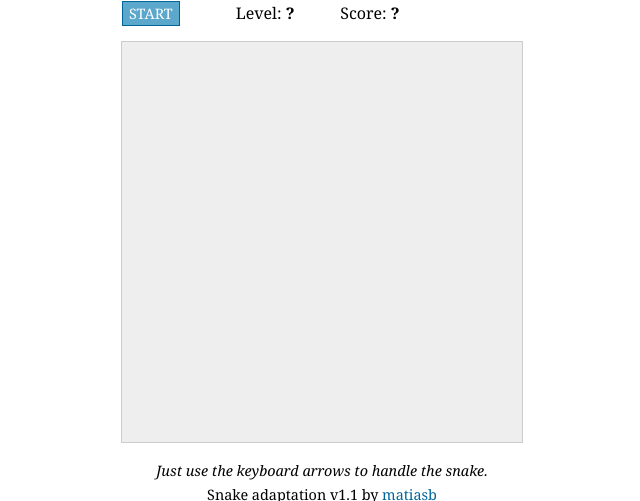
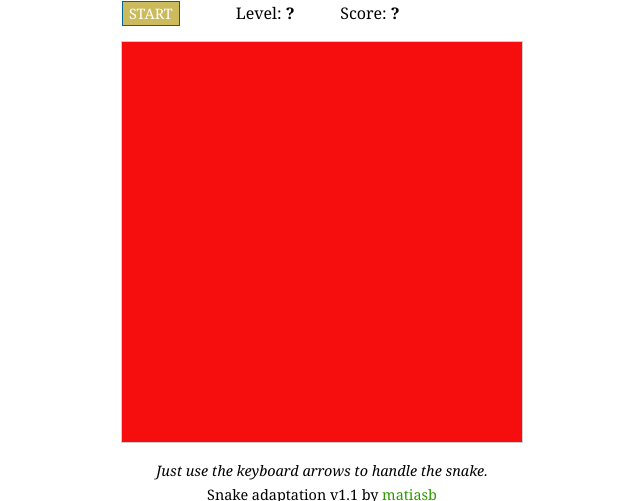
Before and after one commit to SrinivasBattina/snakegame, a plain HTML site: page src/index.html in a window 1280 px wide. Shown: the part 85-586 px from the top of the page, without its empty margins (318-958 px from the left). Drawn offline with Linux system fonts and the light colour scheme.

Commit message:
css changes

```diff
--- a/src/css/main.css
+++ b/src/css/main.css
@@ -82,12 +82,12 @@ h1 {
 }
 
 a {
-    color: #006699;
+    color: #2b9900;
 }
 
 a:hover {
     text-decoration: none;
-    border-bottom: 1px dashed #000;
+    border-bottom: 1px dashed #000000;
 }
 
 #snakeGame {
@@ -116,13 +116,13 @@ a:hover {
     color: #FFF;
     font-size: 90%;
     text-decoration: none;
-    background-color: #5CA7CC;
+    background-color: #ccbb5c;
     padding: 2px 6px 2px 6px;
     border: 1px solid #006699;
 }
 
 #start:hover {
-    background-color: #006699;
+    background-color: #140099;
 }
 
 #level, #score {
@@ -138,7 +138,7 @@ a:hover {
     margin: 0 auto;
     width: 400px;
     height: 400px;
-    background-color: #EEE;
+    background-color: #f60d0d;
     border: 1px solid #CCC;
 }
 
```
